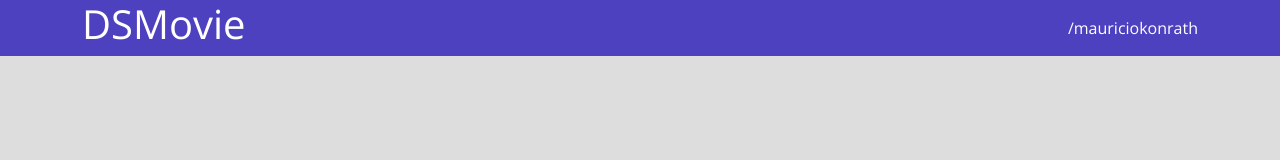
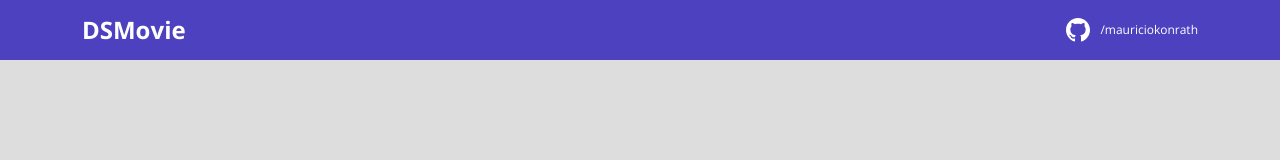
Before and after one commit to mauriciokonrath/Spring-React, a plain HTML site: page index.html in a window 1280 px wide. Drawn offline with nearby package versions, Linux system fonts and the light colour scheme.

Commit message:
Barra Superio Parte 2

```diff
--- a/css/styles.css
+++ b/css/styles.css
@@ -1,23 +1,59 @@
 @import url('https://fonts.googleapis.com/css2?family=Open+Sans:wght@400;700&display=swap');
 
+:root {
+  --bg-gray: #ddd;
+  --color-primary: #4d41c0;
+  --white: #fff;
+}
+
 * {
+    margin: 0;
     font-family: 'Open Sans', sans-serif;
     box-sizing: border-box;
 }
+
+h1, h2, h3, h4, h5, h6{
+  margin: 0 ;
+}
 html, body{
-  background-color: #ddd ;
+  background-color: var(--bg-gray) ;
 }
+
 header {
-  background-color: #4D41C0;
-  color: #fff
+  background-color: var(--color-primary);
+  color: var(--white);
+  height: 60px;
+  display: flex;
+  align-items: center;
 
 }
+
 nav{
   display:flex;
   align-items: center;
   justify-content: space-between;
 }
+
+nav h1{
+  font-size: 24px;
+  font-weight: 700;
+}
+
+nav a{
+  font-size: 12px;
+  font-weight: 400;
+}
+
 a, a:hover {
   text-decoration: none;
   color: unset;
 }
+
+.dsmovie-contact-container{
+  display: flex;
+  align-items: center;
+
+}
+.dsmovie-contact-container img{
+  margin-right: 10px;
+}
--- a/index.html
+++ b/index.html
@@ -1,20 +1,28 @@
 <!DOCTYPE html>
 <html lang="pt-br">
+
 <head>
     <meta charset="UTF-8">
     <meta http-equiv="X-UA-Compatible" content="IE=edge">
     <meta name="viewport" content="width=device-width, initial-scale=1.0">
     <title>DSMovie</title>
-    <link href="https://cdn.jsdelivr.net/npm/bootstrap@5.1.3/dist/css/bootstrap.min.css" rel="stylesheet" integrity="sha384-1BmE4kWBq78iYhFldvKuhfTAU6auU8tT94WrHftjDbrCEXSU1oBoqyl2QvZ6jIW3" crossorigin="anonymous"> <!-- Bootstrap -->
+    <link href="https://cdn.jsdelivr.net/npm/bootstrap@5.1.3/dist/css/bootstrap.min.css" rel="stylesheet"
+        integrity="sha384-1BmE4kWBq78iYhFldvKuhfTAU6auU8tT94WrHftjDbrCEXSU1oBoqyl2QvZ6jIW3" crossorigin="anonymous">
+    <!-- Bootstrap -->
 
     <link rel="stylesheet" href="css/styles.css">
 </head>
+
 <body>
     <header>
         <nav class="container">
             <h1>DSMovie</h1>
-            <a href="https://github.com/mauriciokonrath">/mauriciokonrath</a>
+            <div class="dsmovie-contact-container">
+                <img src="img/github.svg" alt="Github">
+                <a href="https://github.com/mauriciokonrath">/mauriciokonrath</a>
+            </div>
         </nav>
     </header>
 </body>
+
 </html>
```
Also changed, not shown: img/github.svg (added).
